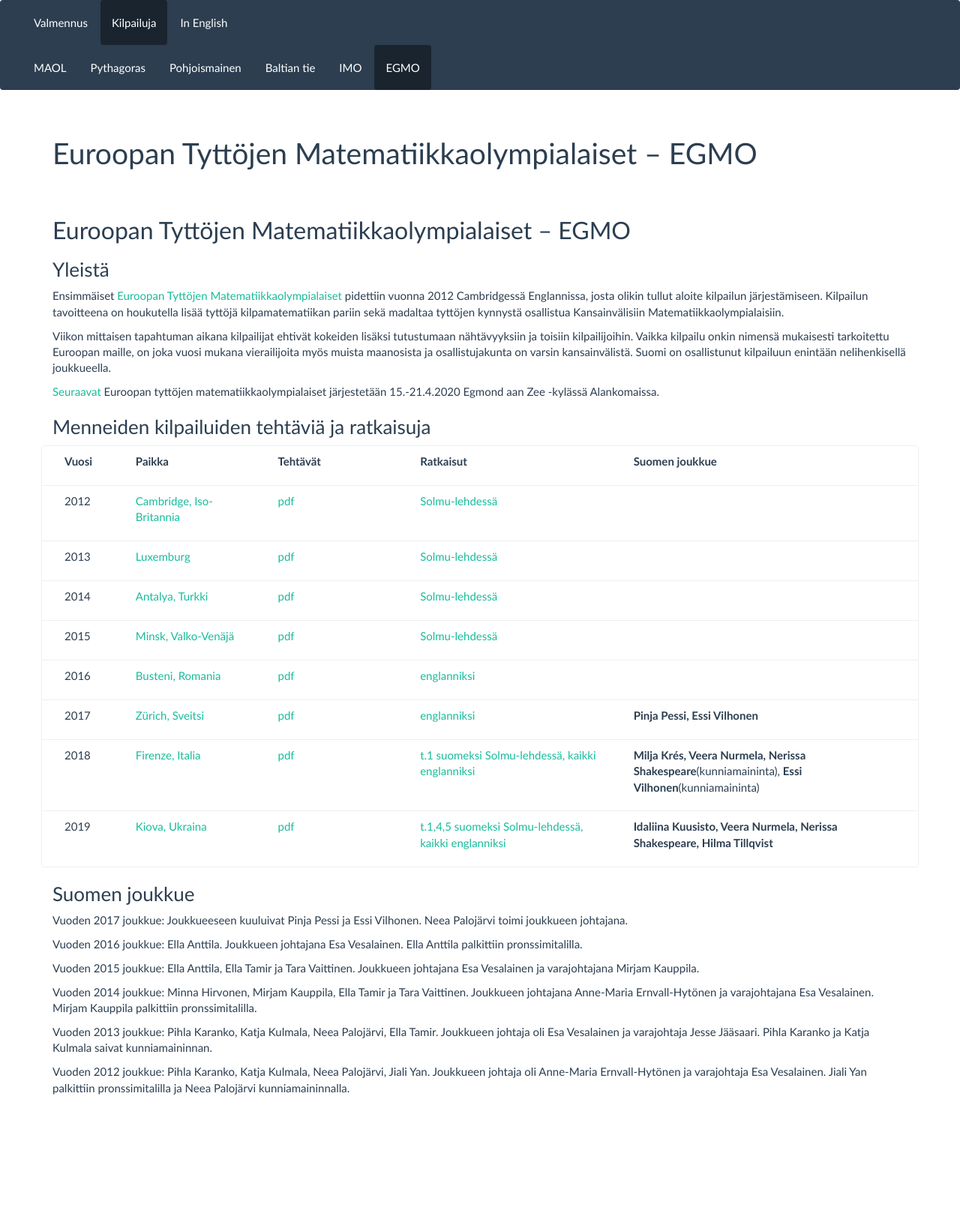
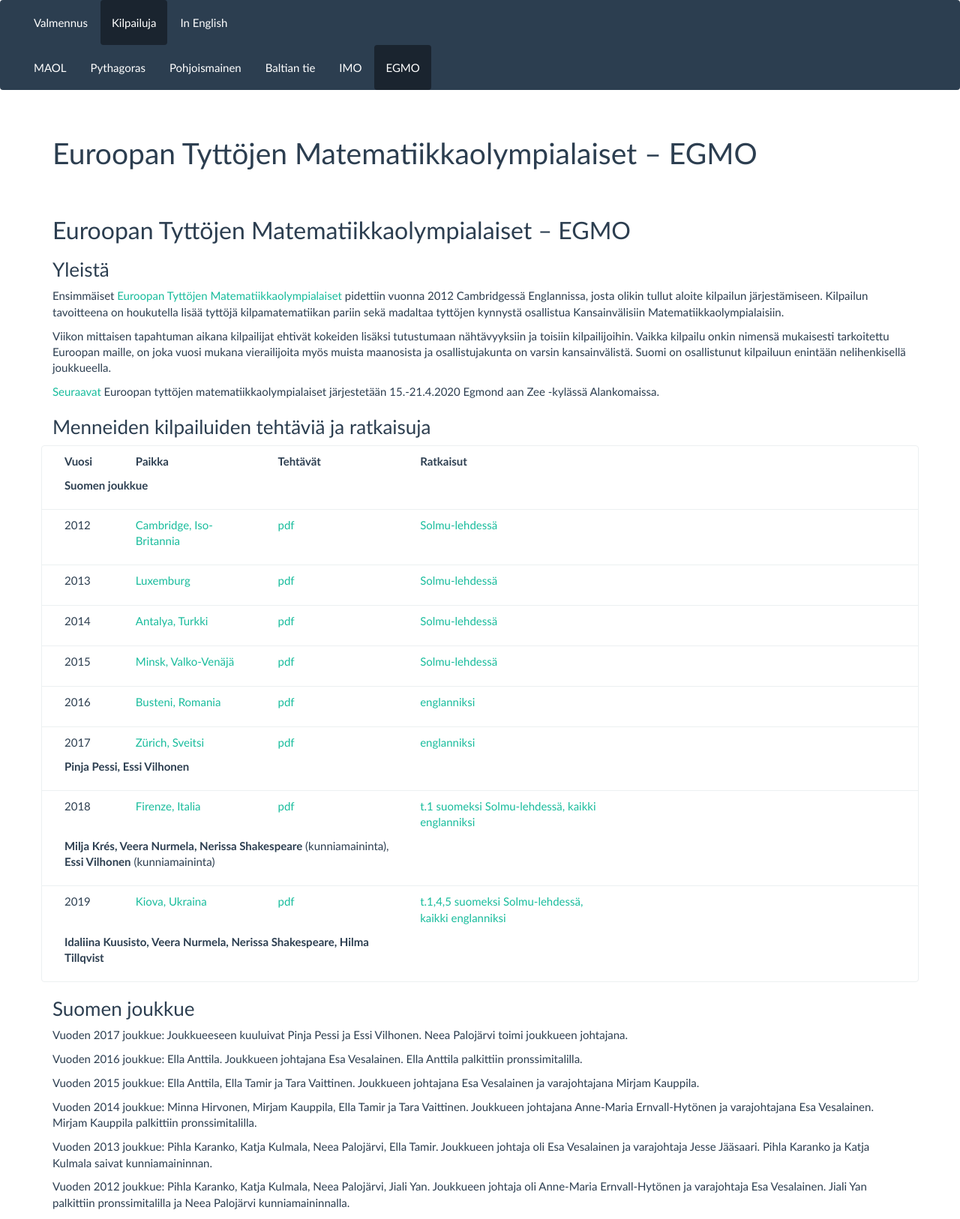
Before and after one commit to matematiikkakilpailut/matematiikkakilpailut.github.io, a Jekyll site: the page built from EGMO/index.md, in a window 1280 px wide. Shown: the whole page at 75% size. Built offline with Jekyll 4.4.1, drawn with Linux system fonts in a browser that asks for light colours; before the commit the page ends 1473 px from its top, so only the background shows below that.

Commit message:
Update index.md

```diff
--- a/EGMO/index.md
+++ b/EGMO/index.md
@@ -43,7 +43,7 @@ kilpailut:
     tehtavat: "[pdf](EGMO_2018teht.pdf)"
     ratkaisut: "[t.1 suomeksi Solmu-lehdessä,](https://matematiikkalehtisolmu.fi/2018/2/egmo2018_matkakertomus.pdf)
     [kaikki englanniksi](https://www.egmo.org/egmos/egmo7/solutions.pdf)"
-    edustajat: "**Milja Krés, Veera Nurmela, Nerissa Shakespeare**(kunniamaininta), **Essi Vilhonen**(kunniamaininta)"
+    edustajat: "**Milja Krés, Veera Nurmela, Nerissa Shakespeare** (kunniamaininta), **Essi Vilhonen** (kunniamaininta)"
   - vuosi: "2019"
     paikka: "[Kiova, Ukraina](https://www.egmo.org/egmos/egmo8/)"
     tehtavat: "[pdf](EGMO_2019teht.pdf)"
@@ -76,7 +76,7 @@ Suomi on osallistunut kilpailuun enintään nelihenkisellä joukkueella.
 <div class="col-xs-4 col-sm-2">{{ k['paikka'] | markdownify }}</div>
 <div class="col-xs-2">{{ k['tehtavat'] | markdownify }}</div>
 <div class="col-xs-4 col-sm-3">{{ k['ratkaisut'] | markdownify }}</div>
-<div class="col-xs-4 col-sm-4">{{ k['edustajat'] | markdownify }}</div>
+<div class="col-xs-11 col-xs-offset-1 col-md-5 col-md-offset-0">{% if k['edustajat'] != null %}{{ k['edustajat'] | markdownify }}{% endif %}</div>
 </div>
 {% endfor %}
 </div>
```
